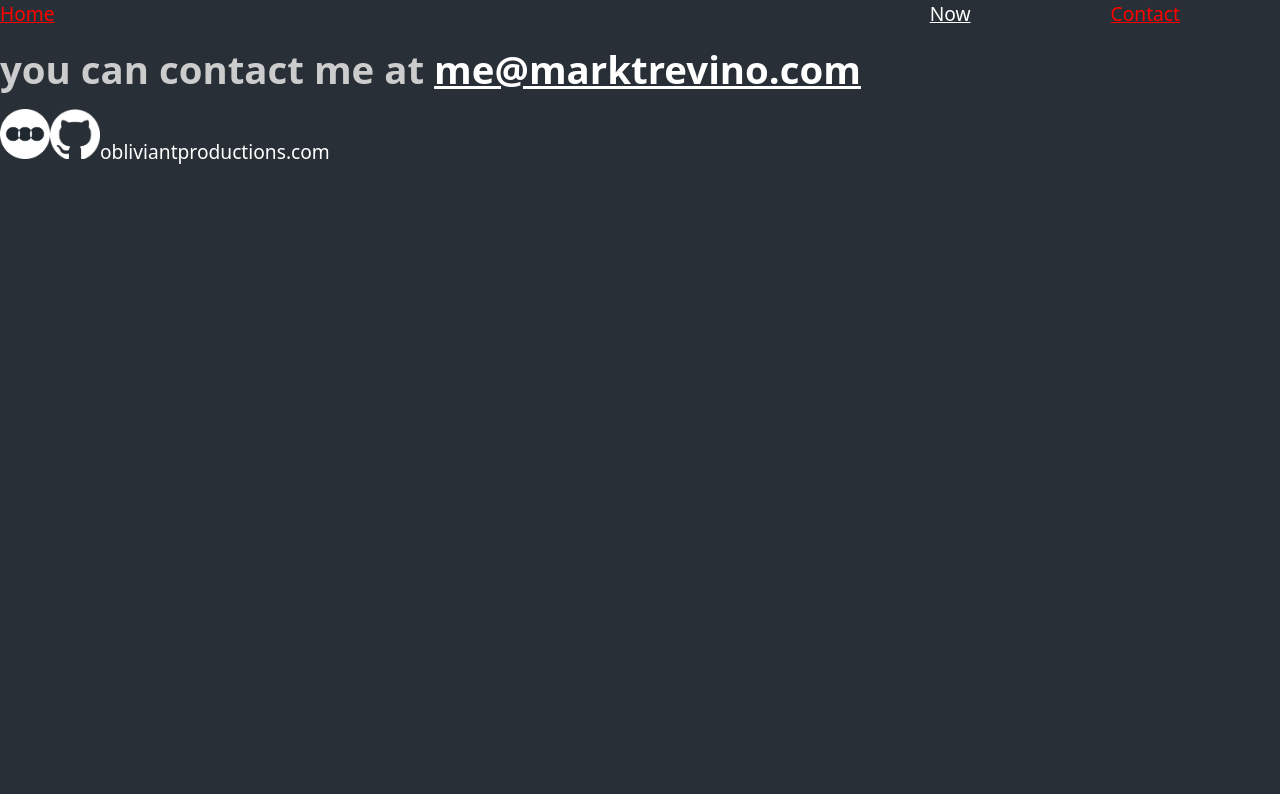
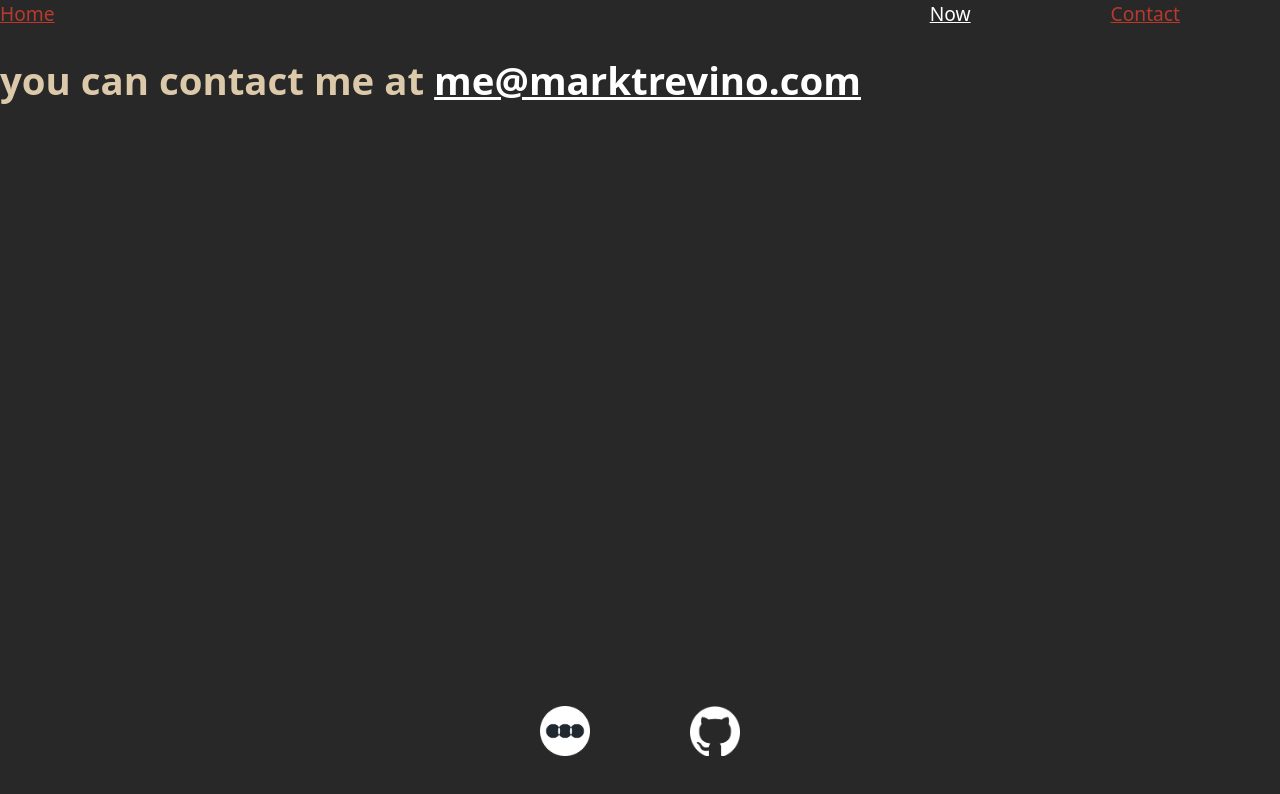
Before and after one commit to matrev/personal-website, a Next.js app: page /contact in a window 1280 px wide. Shown: the top 794 px of the page. Built offline with nearby package versions, Linux system fonts and the light colour scheme.

Commit message:
updating styling for all pages

```diff
--- a/src/components/footer.tsx
+++ b/src/components/footer.tsx
@@ -2,7 +2,7 @@
 import Image from 'next/image';
 import Link from 'next/link';
 
-export default function Navbar() {
+export default function Footer() {
   return <footer>
       <Link href="https://boxd.it/MfSz" target="_blank" rel='noopener noreferrer'>
         <Image src="/letterboxd-decal-dots-neg-mono-500px.png" alt="logo" width={50} height={50} />
@@ -10,6 +10,5 @@ export default function Navbar() {
       <Link href="https://github.com/matrev" target="_blank" rel='noopener noreferrer'>
         <Image src="/github-mark-white.png" alt="logo" width={50} height={50} />
       </Link>
-    <a>obliviantproductions.com</a>
     </footer>
 }
--- a/src/pages/contact.tsx
+++ b/src/pages/contact.tsx
@@ -1,4 +1,4 @@
-export default function Page() {
+export default function Contact() {
   return <>
     <h1>you can contact me at <a href="mailto:me@marktrevino.com">me@marktrevino.com</a></h1>
   </>
--- a/src/pages/now.tsx
+++ b/src/pages/now.tsx
@@ -1,5 +1,5 @@
 
-export default function Page() {
+export default function Now() {
   return <>
     <h1>Currently, I am looking for work as a Software Engineer. I am in the middle of re-working this site with Next.js</h1>
   </>
--- a/src/styles/global.css
+++ b/src/styles/global.css
@@ -1,8 +1,11 @@
 :root {
   --black: #292f36;
+  --text-color: #DCC9A9;
+  --background-color: #282828;
   --light-blue: #009ffd;
   --blue: #4ecdc4;
   --dark-blue: #30638e;
+  --highlighted-text: #B83A2D;
   /* --white: #f7fff7; */
   --white: #ccc;
   --red: #ff6b6b;
@@ -19,8 +22,8 @@
 }
 
 body {
-  background-color: var(--black);
-  color: var(--white);
+  background-color: var(--background-color);
+  color: var(--text-color);
   font-size: 1.2rem;
   line-height: 1.8rem;
   font-family: var(--font-family);
@@ -38,7 +41,7 @@ a {
 }
 
 a:hover, .selectedLink {
-  color: red;
+  color: var(--highlighted-text);
 }
 
 
@@ -47,3 +50,19 @@ a:hover, .selectedLink {
   gap: 140px;
   margin-right: 100px;
 }
+
+header {
+  height: 5vh;
+}
+
+main {
+  height: 80vh;
+  width: 95vw;
+}
+
+footer {
+  display: flex;
+  justify-content: center;
+  gap: 100px;
+  height: 5vh;
+}
```
Also changed, not shown: src/components/navbar.tsx (+5 -5 lines). Lines whose indentation alone changed are shown as unchanged.
